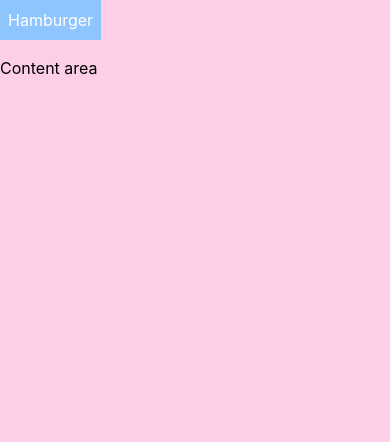
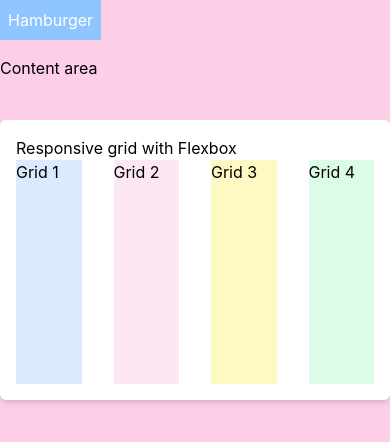
Before and after one commit to cyberfly/learn-tailwind, a website built with Vite: page day2-responsive.html in a window 390 px wide. Built offline with nearby package versions, Linux system fonts and the light colour scheme.

Commit message:
feat: sample non responsive grid

```diff
--- a/day2-responsive.html
+++ b/day2-responsive.html
@@ -33,6 +33,45 @@
       </div>
 
       Content area
+
+      <div class="bg-white rounded-md shadow-md p-4 mt-10">
+        Responsive grid with Flexbox
+
+
+        <div class="flex gap-8">
+
+          <!-- grid 1 -->
+          <div class="bg-blue-100 h-56 w-1/4">
+            Grid 1
+          </div>
+          <!-- end grid 1 -->
+
+          <!-- grid 2 -->
+          <div class="bg-pink-100 h-56 w-1/4">
+            Grid 2
+          </div>
+          <!-- end grid 2 -->
+
+          <!-- grid 3 -->
+          <div class="bg-yellow-100 h-56 w-1/4">
+            Grid 3
+          </div>
+          <!-- end grid 3 -->
+
+          <!-- grid 4 -->
+          <div class="bg-green-100 h-56 w-1/4">
+            Grid 4
+          </div>
+          <!-- end grid 4 -->
+
+
+        </div>
+
+
+
+      </div>
+
+
     </div>
     <!-- end content -->
   </div>
```
